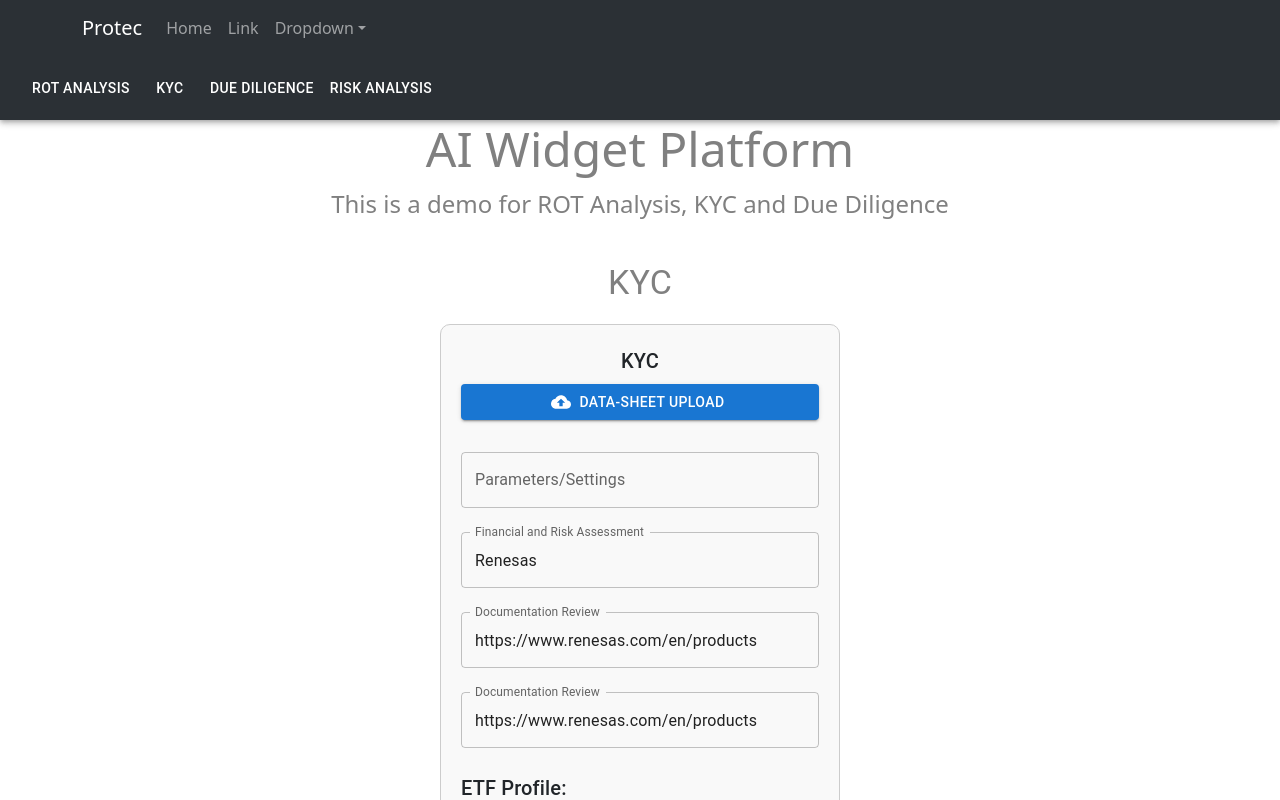
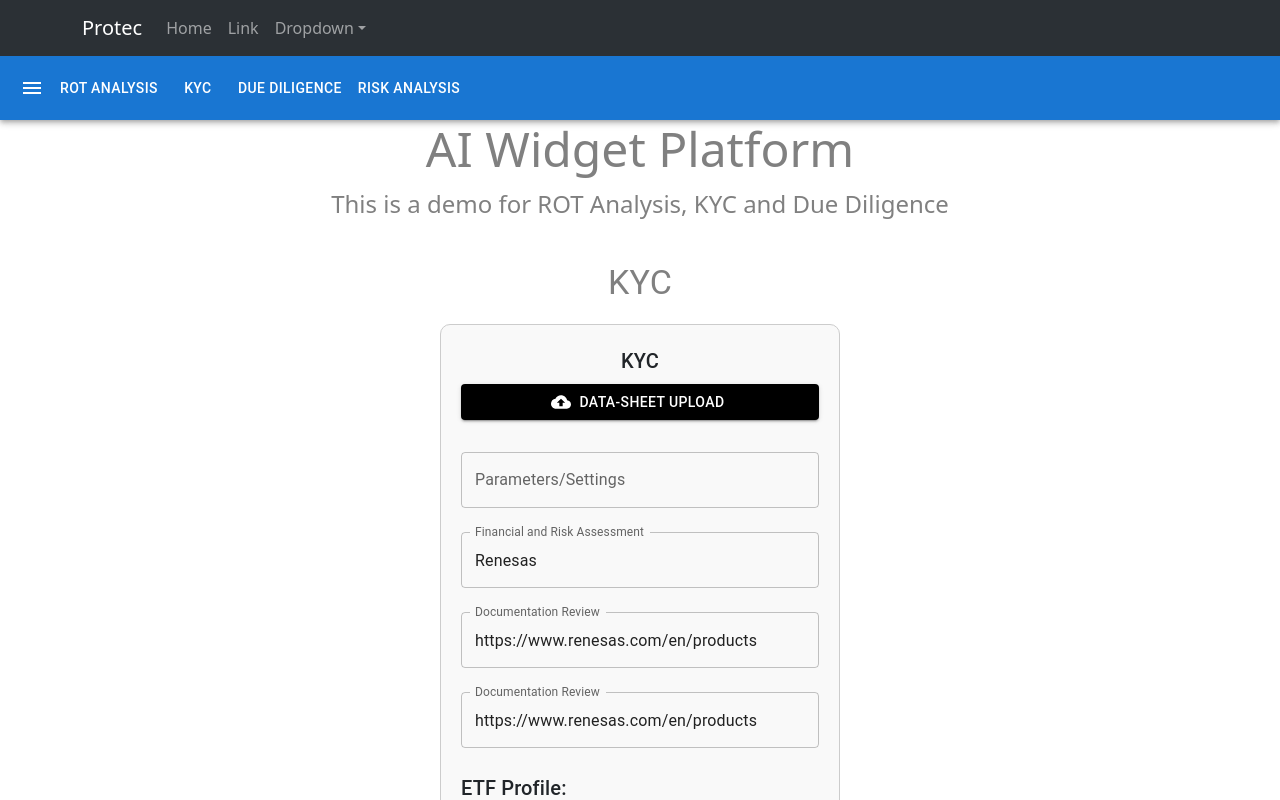
Before and after one commit to AsifAbdullah2012/Protec_Demo, a React (Create React App) app in the folder client/: page /newpage in a window 1280 px wide. Both pictures are taken after a click on the button "KYC". Shown: the top 800 px of the page. Built offline with nearby package versions, Linux system fonts and the light colour scheme; no server answers.

Commit message:
Change list and button color black

```diff
--- a/client/src/components/CustomWidgetDevelopment/DueDiligence.js
+++ b/client/src/components/CustomWidgetDevelopment/DueDiligence.js
@@ -24,7 +24,7 @@ const DueDiligence = () => {
         fullWidth
         variant="contained"
         startIcon={<CloudUploadIcon />}
-        sx={{ mb: 2 }}
+        sx={{ backgroundColor: "black", color: "white", mb: 2 }}
       >
         Data-upload
       </Button>
@@ -32,19 +32,39 @@ const DueDiligence = () => {
         <Typography variant="subtitle1">Parameters/Settings</Typography>
         <FormGroup>
           <FormControlLabel
-            control={<Checkbox defaultChecked />}
+            control={
+              <Checkbox
+                defaultChecked
+                sx={{ color: "black", "&.Mui-checked": { color: "black" } }}
+              />
+            }
             label="Financial and Credit Analysis"
           />
           <FormControlLabel
-            control={<Checkbox defaultChecked />}
+            control={
+              <Checkbox
+                defaultChecked
+                sx={{ color: "black", "&.Mui-checked": { color: "black" } }}
+              />
+            }
             label="Operational Due Diligence"
           />
           <FormControlLabel
-            control={<Checkbox defaultChecked />}
+            control={
+              <Checkbox
+                defaultChecked
+                sx={{ color: "black", "&.Mui-checked": { color: "black" } }}
+              />
+            }
             label="Data Protection"
           />
           <FormControlLabel
-            control={<Checkbox defaultChecked />}
+            control={
+              <Checkbox
+                defaultChecked
+                sx={{ color: "black", "&.Mui-checked": { color: "black" } }}
+              />
+            }
             label="(ESG) Compliance"
           />
         </FormGroup>
--- a/client/src/components/CustomWidgetDevelopment/Kyc.js
+++ b/client/src/components/CustomWidgetDevelopment/Kyc.js
@@ -39,7 +39,7 @@ const Kyc = () => {
         fullWidth
         variant="contained"
         startIcon={<CloudUploadIcon />}
-        sx={{ mb: 2 }}
+        sx={{ backgroundColor: "black", color: "white", mb: 2 }}
       >
         Data-sheet upload
       </Button>
--- a/client/src/components/NavBar/RiskNavbar.js
+++ b/client/src/components/NavBar/RiskNavbar.js
@@ -1,16 +1,33 @@
-import React from "react";
-import { AppBar, Toolbar, Button, Container } from "@mui/material";
+import React, { useState } from "react";
+import {
+  AppBar,
+  Toolbar,
+  Button,
+  IconButton,
+  Drawer,
+  List,
+  ListItem,
+  ListItemText,
+} from "@mui/material";
+import MenuIcon from "@mui/icons-material/Menu";
 
 const RiskNavbar = ({ setActiveTab }) => {
+  const [drawerOpen, setDrawerOpen] = useState(false);
+
   return (
-    <AppBar
-      position="static"
-      bg="primary"
-      data-bs-theme="dark"
-      expand="lg"
-      className="bg-body-tertiary"
+    <>
+      <AppBar position="static">
+        <Toolbar>
+          {/* Menu Button for Sliding Navbar */}
+          <IconButton
+            edge="start"
+            color="inherit"
+            aria-label="menu"
+            onClick={() => setDrawerOpen(true)}
           >
-      <Toolbar>
+            <MenuIcon />
+          </IconButton>
+
           <Button color="inherit" onClick={() => setActiveTab("rotAnalysis")}>
             Rot Analysis
           </Button>
@@ -25,6 +42,53 @@ const RiskNavbar = ({ setActiveTab }) => {
           </Button>
         </Toolbar>
       </AppBar>
+
+      {/* Sliding Drawer */}
+      <Drawer
+        anchor="left"
+        open={drawerOpen}
+        onClose={() => setDrawerOpen(false)}
+      >
+        <List>
+          <ListItem
+            button
+            onClick={() => {
+              setActiveTab("rotAnalysis");
+              setDrawerOpen(false);
+            }}
+          >
+            <ListItemText primary="Rot Analysis" />
+          </ListItem>
+          <ListItem
+            button
+            onClick={() => {
+              setActiveTab("kyc");
+              setDrawerOpen(false);
+            }}
+          >
+            <ListItemText primary="KYC" />
+          </ListItem>
+          <ListItem
+            button
+            onClick={() => {
+              setActiveTab("dueDiligence");
+              setDrawerOpen(false);
+            }}
+          >
+            <ListItemText primary="Due Diligence" />
+          </ListItem>
+          <ListItem
+            button
+            onClick={() => {
+              setActiveTab("riskAnalysis");
+              setDrawerOpen(false);
+            }}
+          >
+            <ListItemText primary="Risk Analysis" />
+          </ListItem>
+        </List>
+      </Drawer>
+    </>
   );
 };
 
--- a/client/src/pages/Risk.js
+++ b/client/src/pages/Risk.js
@@ -35,7 +35,7 @@ const Risk = () => {
       <Box
         sx={{
           backgroundColor: "#1976d2", // Blue Material-UI theme color
-          color: "white",
+          color: "black",
           padding: "20px",
           textAlign: "center",
           borderRadius: "8px",
```
Lines whose indentation alone changed are shown as unchanged.
